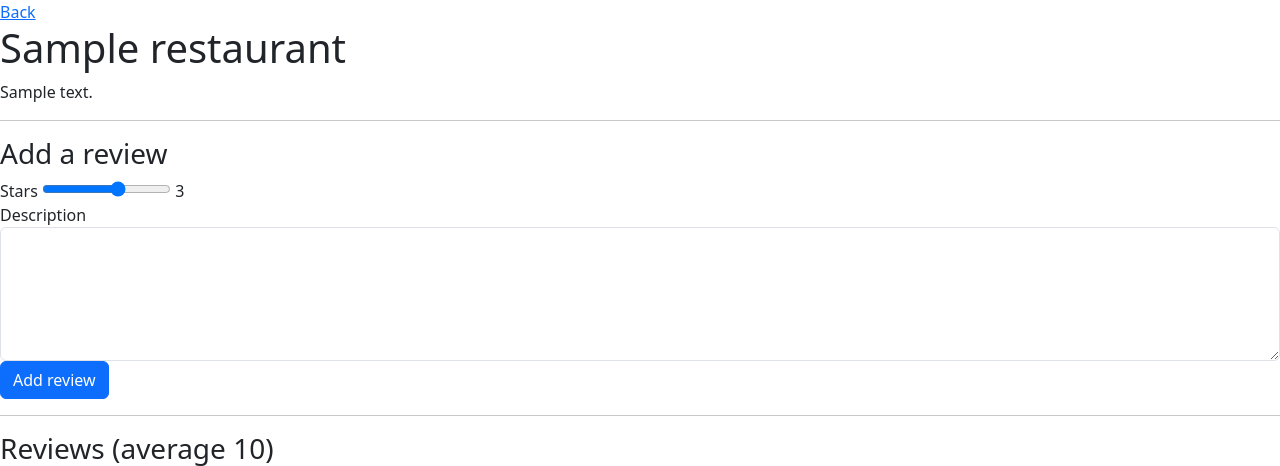
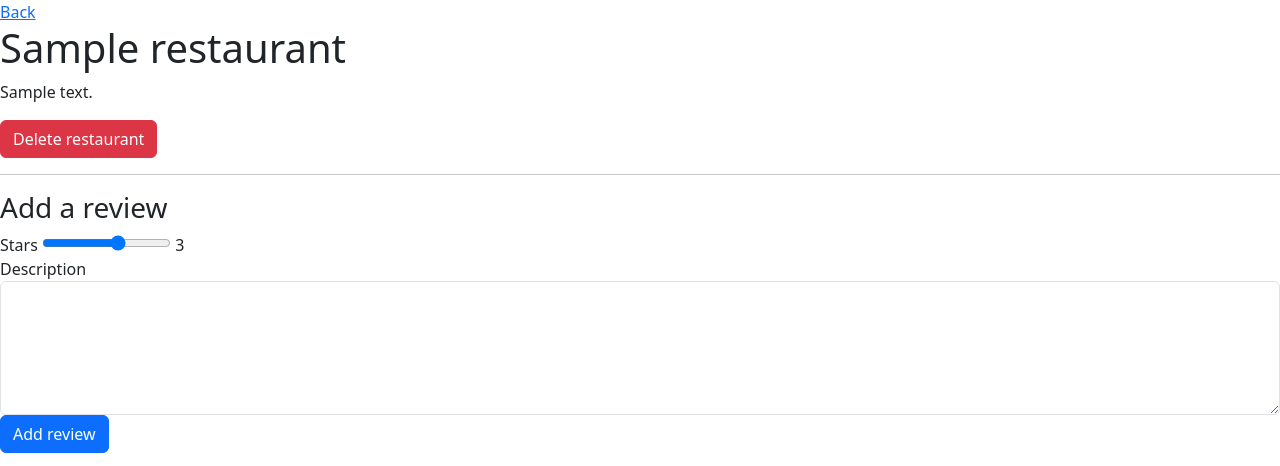
Before and after one commit to volepp/hy-restaurant-app, a Flask app: template templates/restaurant.html in a window 1280 px wide. Shown: the top 466 px of the page. Run offline with Flask 3, Linux system fonts and the light colour scheme; the visitor is signed in with stand-in values (Sample User, id 1); the template is opened without the code that fills it: most values are stand-ins (such as "Sample title", 1, 10 or a date in 2020).

Commit message:
Implement restaurant deletion

```diff
--- a/app/restaurants.py
+++ b/app/restaurants.py
@@ -71,3 +71,8 @@ def get_restaurant_star_avg(restaurant_id):
     if result[0] is None:
         return 0
     return float(result[0])
+
+def delete_restaurant(restaurant_id):
+    query = text("DELETE FROM restaurants WHERE id=:restaurant_id")
+    db.session.execute(query, {"restaurant_id": restaurant_id})
+    db.session.commit()
--- a/templates/restaurant.html
+++ b/templates/restaurant.html
@@ -11,6 +11,12 @@
     <a href="/">Back</a>
     <h1>{{ restaurant["name"] }}</h1>
     <p>{{ restaurant["description"] }}</p>
+
+    {% if session.is_admin %}
+    <form action="/restaurant/{{ restaurant.id }}/delete" method="POST">
+        <button class="btn btn-danger" type="submit">Delete restaurant</button>
+    </form>
+    {% endif %}
 
     <hr>
 
```
Also changed, not shown: app/routes.py (+13 -1 lines), README.md.
